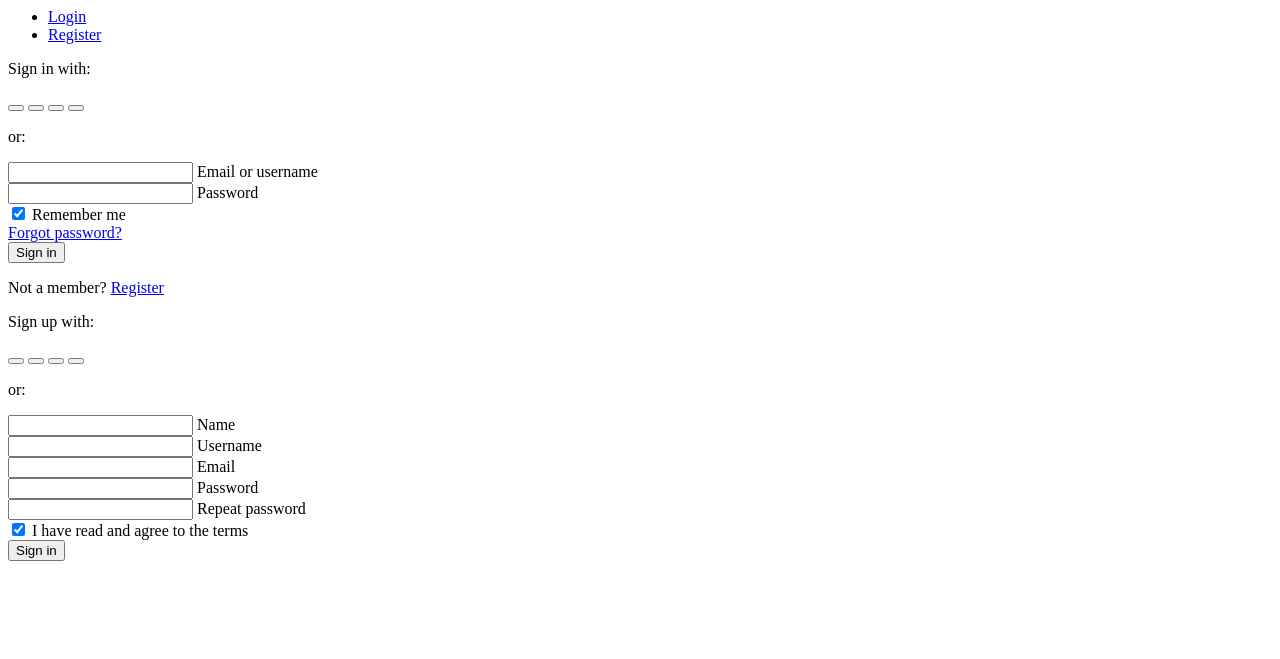
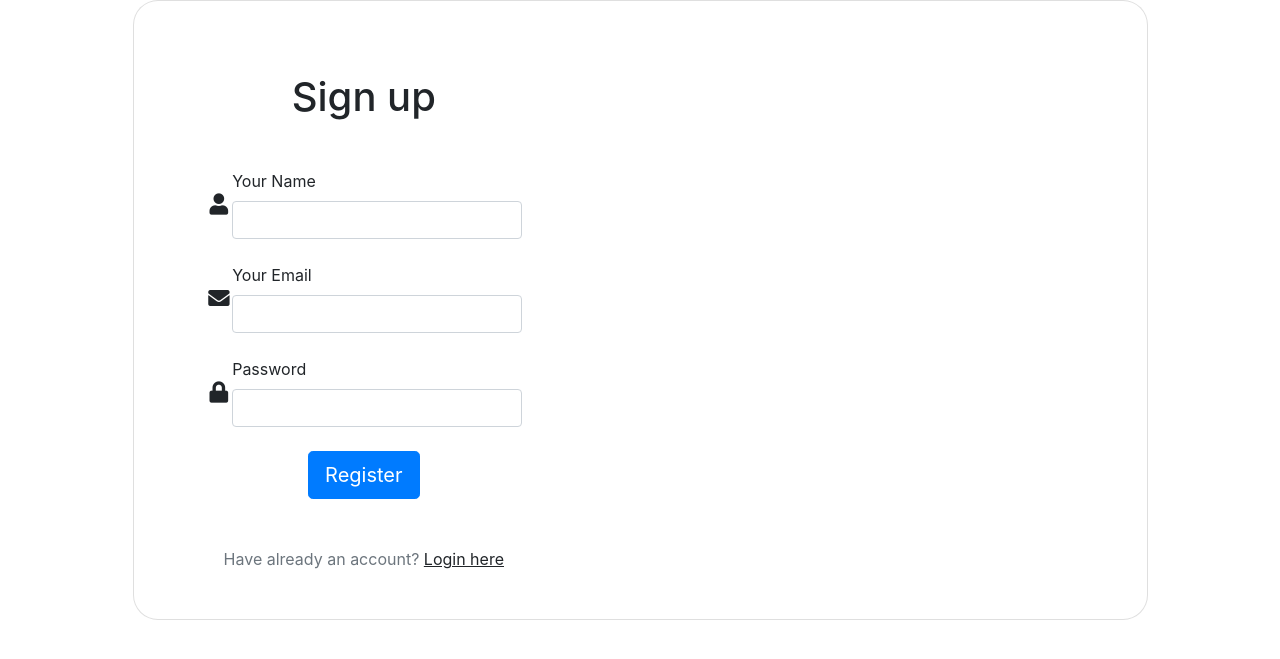
Before and after one commit to michael-marron/CS_School, a Flask app: page /test in a window 1280 px wide. Shown: the top 659 px of the page. Run offline with Flask 2, Linux system fonts and the light colour scheme; some libraries are stand-ins or nearby versions.

Commit message:
cleaner signup form

```diff
--- a/app.py
+++ b/app.py
@@ -27,7 +27,7 @@ def index():
 # test page
 @app.route('/test')
 def test():
-    return render_template('logsign.html')
+    return render_template('test.html')
 # login page
 @app.route('/login')
 def login():
@@ -46,8 +46,7 @@ def reg():
         email = request.form['email']
         password = request.form['password']
 
-
-       # print (username, email, password ) #check for input in dev stage
+        print (username, email, password ) #check for input in dev stage
 
         hashedpass = generate_password_hash(password) #hask password before storing
 
@@ -62,7 +61,7 @@ def reg():
         if account:
             flash('Account already exists! Please log in.')
         # invalid email (using regular expression)
-        elif not re.match(r'[^@]+@[^@]+\.[^@]+', email):
+        elif not re.match(r'[^@]+@ufl.edu', email):
             flash('Invalid email address!')
         # invalid username (only accept numbers and chars)
         elif not re.match(r'[A-Za-z0-9]+', username):
@@ -77,9 +76,6 @@ def reg():
             flash('You have successfully registered!')
             print ("added")
 
-    elif request.method == 'POST':
-        # Form is empty... (no POST data)
-        flash('Please fill out the form!')
 
     return render_template('reg.html')
 
--- a/templates/logsign.html
+++ /dev/null
@@ -1,143 +0,0 @@
-<!-- Pills navs -->
-<ul class="nav nav-pills nav-justified mb-3" id="ex1" role="tablist">
-    <li class="nav-item" role="presentation">
-      <a class="nav-link active" id="tab-login" data-mdb-toggle="pill" href="#pills-login" role="tab"
-        aria-controls="pills-login" aria-selected="true">Login</a>
-    </li>
-    <li class="nav-item" role="presentation">
-      <a class="nav-link" id="tab-register" data-mdb-toggle="pill" href="#pills-register" role="tab"
-        aria-controls="pills-register" aria-selected="false">Register</a>
-    </li>
-  </ul>
-  <!-- Pills navs -->
-
-  <!-- Pills content -->
-  <div class="tab-content">
-    <div class="tab-pane fade show active" id="pills-login" role="tabpanel" aria-labelledby="tab-login">
-      <form>
-        <div class="text-center mb-3">
-          <p>Sign in with:</p>
-          <button type="button" class="btn btn-link btn-floating mx-1">
-            <i class="fab fa-facebook-f"></i>
-          </button>
-
-          <button type="button" class="btn btn-link btn-floating mx-1">
-            <i class="fab fa-google"></i>
-          </button>
-
-          <button type="button" class="btn btn-link btn-floating mx-1">
-            <i class="fab fa-twitter"></i>
-          </button>
-
-          <button type="button" class="btn btn-link btn-floating mx-1">
-            <i class="fab fa-github"></i>
-          </button>
-        </div>
-
-        <p class="text-center">or:</p>
-
-        <!-- Email input -->
-        <div class="form-outline mb-4">
-          <input type="email" id="loginName" class="form-control" />
-          <label class="form-label" for="loginName">Email or username</label>
-        </div>
-
-        <!-- Password input -->
-        <div class="form-outline mb-4">
-          <input type="password" id="loginPassword" class="form-control" />
-          <label class="form-label" for="loginPassword">Password</label>
-        </div>
-
-        <!-- 2 column grid layout -->
-        <div class="row mb-4">
-          <div class="col-md-6 d-flex justify-content-center">
-            <!-- Checkbox -->
-            <div class="form-check mb-3 mb-md-0">
-              <input class="form-check-input" type="checkbox" value="" id="loginCheck" checked />
-              <label class="form-check-label" for="loginCheck"> Remember me </label>
-            </div>
-          </div>
-
-          <div class="col-md-6 d-flex justify-content-center">
-            <!-- Simple link -->
-            <a href="#!">Forgot password?</a>
-          </div>
-        </div>
-
-        <!-- Submit button -->
-        <button type="submit" class="btn btn-primary btn-block mb-4">Sign in</button>
-
-        <!-- Register buttons -->
-        <div class="text-center">
-          <p>Not a member? <a href="#!">Register</a></p>
-        </div>
-      </form>
-    </div>
-    <div class="tab-pane fade" id="pills-register" role="tabpanel" aria-labelledby="tab-register">
-      <form>
-        <div class="text-center mb-3">
-          <p>Sign up with:</p>
-          <button type="button" class="btn btn-link btn-floating mx-1">
-            <i class="fab fa-facebook-f"></i>
-          </button>
-
-          <button type="button" class="btn btn-link btn-floating mx-1">
-            <i class="fab fa-google"></i>
-          </button>
-
-          <button type="button" class="btn btn-link btn-floating mx-1">
-            <i class="fab fa-twitter"></i>
-          </button>
-
-          <button type="button" class="btn btn-link btn-floating mx-1">
-            <i class="fab fa-github"></i>
-          </button>
-        </div>
-
-        <p class="text-center">or:</p>
-
-        <!-- Name input -->
-        <div class="form-outline mb-4">
-          <input type="text" id="registerName" class="form-control" />
-          <label class="form-label" for="registerName">Name</label>
-        </div>
-
-        <!-- Username input -->
-        <div class="form-outline mb-4">
-          <input type="text" id="registerUsername" class="form-control" />
-          <label class="form-label" for="registerUsername">Username</label>
-        </div>
-
-        <!-- Email input -->
-        <div class="form-outline mb-4">
-          <input type="email" id="registerEmail" class="form-control" />
-          <label class="form-label" for="registerEmail">Email</label>
-        </div>
-
-        <!-- Password input -->
-        <div class="form-outline mb-4">
-          <input type="password" id="registerPassword" class="form-control" />
-          <label class="form-label" for="registerPassword">Password</label>
-        </div>
-
-        <!-- Repeat Password input -->
-        <div class="form-outline mb-4">
-          <input type="password" id="registerRepeatPassword" class="form-control" />
-          <label class="form-label" for="registerRepeatPassword">Repeat password</label>
-        </div>
-
-        <!-- Checkbox -->
-        <div class="form-check d-flex justify-content-center mb-4">
-          <input class="form-check-input me-2" type="checkbox" value="" id="registerCheck" checked
-            aria-describedby="registerCheckHelpText" />
-          <label class="form-check-label" for="registerCheck">
-            I have read and agree to the terms
-          </label>
-        </div>
-
-        <!-- Submit button -->
-        <button type="submit" class="btn btn-primary btn-block mb-3">Sign in</button>
-      </form>
-    </div>
-  </div>
-  <!-- Pills content -->
--- a/templates/test.html
+++ b/templates/test.html
@@ -1,56 +1,83 @@
-<section class="vh-100 bg-image"
-  style="background-image: url('https://mdbcdn.b-cdn.net/img/Photos/new-templates/search-box/img4.webp');">
-  <div class="mask d-flex align-items-center h-100 gradient-custom-3">
-    <div class="container h-100">
-      <div class="row d-flex justify-content-center align-items-center h-100">
-        <div class="col-12 col-md-9 col-lg-7 col-xl-6">
-          <div class="card" style="border-radius: 15px;">
-            <div class="card-body p-5">
-              <h2 class="text-uppercase text-center mb-5">Create an account</h2>
+<!-- From: https://mdbootstrap.com/docs/standard/extended/registration/#section-basic-example -->
+  <!-- From: https://tutorial101.blogspot.com/2021/04/python-flask-postgresql-login-register.html -->
 
-              <form>
+<!DOCTYPE html>
+<head>
+ <meta charset="utf-8">
+<title>Register</title>
+<link  href="/static/css/reg.css" rel="stylesheet"> <!-- need to fix this -->
+<link  href="https://use.fontawesome.com/releases/v5.7.1/css/all.css" rel="stylesheet">
 
-                <div class="form-outline mb-4">
-                  <input type="text" id="form3Example1cg" class="form-control form-control-lg" />
-                  <label class="form-label" for="form3Example1cg">Your Name</label>
-                </div>
+<link href='https://fonts.googleapis.com/css?family=Passion+One' rel='stylesheet' type='text/css'>
+<link href='https://fonts.googleapis.com/css?family=Oxygen' rel='stylesheet' type='text/css'>
+<link href="https://maxcdn.bootstrapcdn.com/bootstrap/4.1.1/css/bootstrap.min.css" rel="stylesheet" id="bootstrap-css">
+</head>
 
-                <div class="form-outline mb-4">
-                  <input type="email" id="form3Example3cg" class="form-control form-control-lg" />
-                  <label class="form-label" for="form3Example3cg">Your Email</label>
-                </div>
+<body>
 
-                <div class="form-outline mb-4">
-                  <input type="password" id="form3Example4cg" class="form-control form-control-lg" />
-                  <label class="form-label" for="form3Example4cg">Password</label>
-                </div>
+  <div class="container h-100">
+    <div class="row d-flex justify-content-center align-items-center h-100">
+      <div class="col-lg-12 col-xl-11">
+        <div class="card text-black" style="border-radius: 25px;">
+          <div class="card-body p-md-5">
+            <div class="row justify-content-center">
+              <div class="col-md-10 col-lg-6 col-xl-5 order-2 order-lg-1">
 
-                <div class="form-outline mb-4">
-                  <input type="password" id="form3Example4cdg" class="form-control form-control-lg" />
-                  <label class="form-label" for="form3Example4cdg">Repeat your password</label>
-                </div>
+                <p class="text-center h1 fw-bold mb-5 mx-1 mx-md-4 mt-4">Sign up</p>
 
-                <div class="form-check d-flex justify-content-center mb-5">
-                  <input class="form-check-input me-2" type="checkbox" value="" id="form2Example3cg" />
-                  <label class="form-check-label" for="form2Example3g">
-                    I agree all statements in <a href="#!" class="text-body"><u>Terms of service</u></a>
-                  </label>
-                </div>
+                <form class="mx-1 mx-md-4">
 
-                <div class="d-flex justify-content-center">
-                  <button type="button"
-                    class="btn btn-success btn-block btn-lg gradient-custom-4 text-body">Register</button>
-                </div>
+                  <div class="d-flex flex-row align-items-center mb-4">
+                    <i class="fas fa-user fa-lg me-3 fa-fw"></i>
+                    <div class="form-outline flex-fill mb-0">
+                       <label class="form-label" for="form3Example1c">Your Name</label>
+                       <input type="text" id="form3Example1c" class="form-control" />
 
-                <p class="text-center text-muted mt-5 mb-0">Have already an account? <a href="#!"
-                    class="fw-bold text-body"><u>Login here</u></a></p>
+                    </div>
+                  </div>
 
-              </form>
+                  <div class="d-flex flex-row align-items-center mb-4">
+                    <i class="fas fa-envelope fa-lg me-3 fa-fw"></i>
+                    <div class="form-outline flex-fill mb-0">
+                      <label class="form-label" for="form3Example3c">Your Email</label>
+                      <input type="email" id="form3Example3c" class="form-control" />
 
+                    </div>
+                  </div>
+
+                  <div class="d-flex flex-row align-items-center mb-4">
+                    <i class="fas fa-lock fa-lg me-3 fa-fw"></i>
+                    <div class="form-outline flex-fill mb-0">
+                       <label class="form-label" for="form3Example4c">Password</label>
+                       <input type="password" id="form3Example4c" class="form-control" />
+
+                    </div>
+                  </div>
+
+                  <div class="d-flex justify-content-center mx-4 mb-3 mb-lg-4">
+                    <button type="button" class="btn btn-primary btn-lg">Register</button>
+                  </div>
+
+                  <p class="text-center text-muted mt-5 mb-0">Have already an account? <a href="/login"
+                  class="fw-bold text-body"><u>Login here</u></a></p>
+                </form>
+
+              </div>
+              <div class="col-md-10 col-lg-6 col-xl-7 d-flex align-items-center order-1 order-lg-2">
+
+
+              </div>
             </div>
           </div>
         </div>
       </div>
     </div>
+
+
   </div>
-</section>
+
+
+
+</body>
+
+</html>
```
Also changed, not shown: static/css/reg.css (deleted, +0 -126 lines), templates/reg.html (+16 -14 lines).
